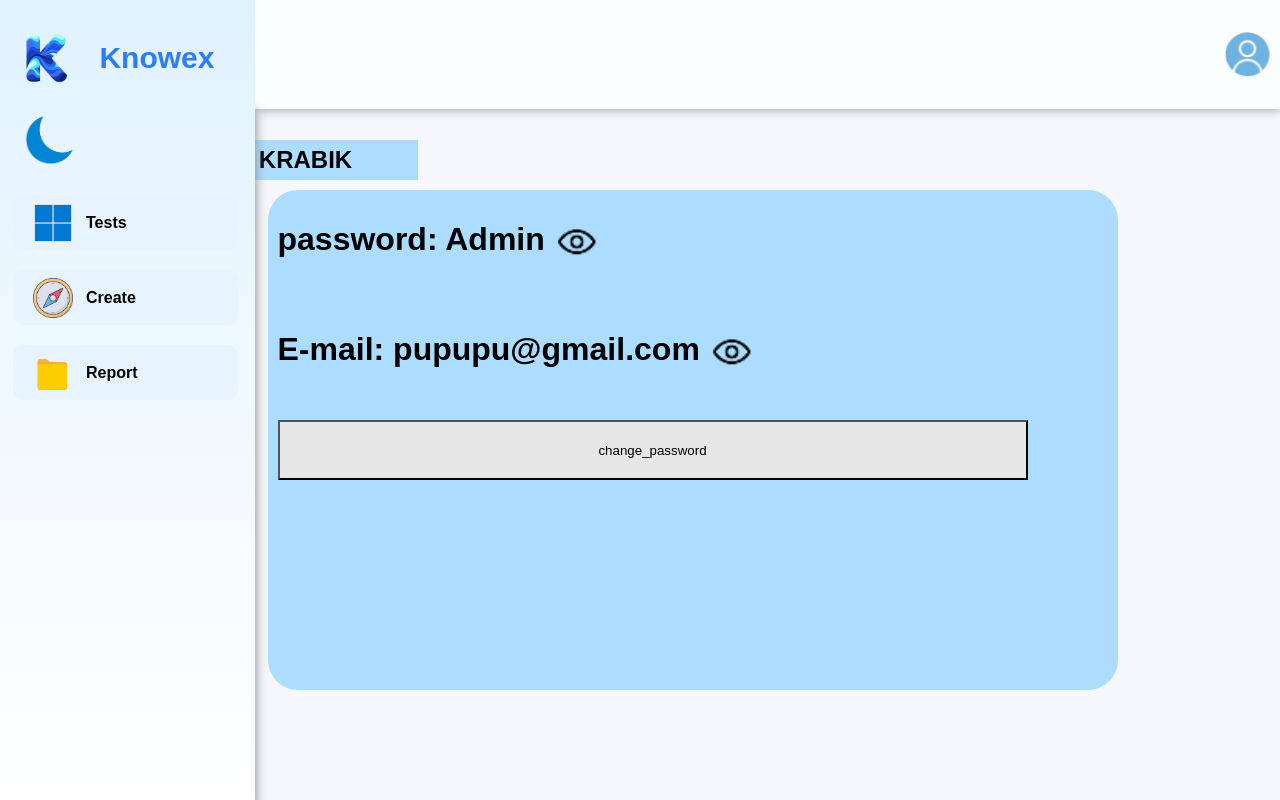
After one commit to IllyaEpik/knowex, a Python web app: template user_app/templates/profile.html in a window 1280 px wide. The commit adds this page. Run offline with Jinja, Linux system fonts and the light colour scheme; the template is opened without the code that fills it, so the values that code supplies are empty.

Commit message:
Create profile

```diff
--- a/project/settings.py
+++ b/project/settings.py
@@ -4,10 +4,9 @@ import os
 
 project = flask.Flask(
     import_name="project",
-    instance_path= os.path.abspath(__file__ + "/.."),
     template_folder="templates"
 )
 
-project.config['SQLALCHEMY_DATABASE_URI'] = "sqlite:///instance/data.db"
+project.config['SQLALCHEMY_DATABASE_URI'] = "sqlite:///data.db"
 DATABASE  = flask_sqlalchemy.SQLAlchemy(app=project)
 MIGRATE = flask_migrate.Migrate(app=project , db= DATABASE)
--- a/project/urls.py
+++ b/project/urls.py
@@ -8,9 +8,11 @@ main_app.main.add_url_rule(rule="/", view_func=main_app.views.render_main)
 create_app.create.add_url_rule(rule="/create", view_func=create_app.views.render_create)
 report_app.report.add_url_rule(rule="/report", view_func=report_app.views.render_report)
 user_app.user.add_url_rule(rule="/user", view_func=user_app.views.render_user, methods = ['get', 'post'])
+user_app.user.add_url_rule(rule="/profile", view_func=user_app.views.render_profile_page)
 
 
 project.register_blueprint(blueprint=main_app.app.main)
 project.register_blueprint(blueprint=create_app.app.create)
 project.register_blueprint(blueprint=report_app.app.report)
 project.register_blueprint(blueprint=user_app.app.user)
+project.register_blueprint(blueprint=user_app.app.profile)
--- /dev/null
+++ b/user_app/static/css/profile.css
@@ -0,0 +1,67 @@
+.top_container{
+    position: fixed;
+    left: 105px;
+    top: 110px;
+    display: flex;
+    justify-content: row;
+    align-items: center;
+    height: 100px;
+    width: 500px;
+}
+
+.top_container img{
+    margin-right: 15px;
+}
+
+.top_container div{
+    background-color: #ACDDFF;
+    font-size: 12px;
+    width: 225px;
+    height: 40px;
+    display: flex;
+    justify-content: center;
+    align-items: center;
+}
+/* --------------------------------------------------------------------- */
+
+.profile_page{
+    background-color: #ACDDFF;
+    width: 850px;
+    height: 500px;
+    position: fixed;
+    margin-top: 80px;
+    border-radius: 30px;
+    display: flex;
+    align-items: flex-start;
+    flex-direction: column;
+    gap: 30px;
+}
+
+.user_info{
+    margin: 10px;
+    width: 850px;
+    height: 60px;
+    position: relative;
+    gap: 10px;
+    display: flex;
+    flex-direction: row;
+}
+
+.user_info #hide{
+    width: 45px;
+    height: 45px;
+    position: relative;
+    background-image: url("../images/hide_open.png");
+    background-size: cover;
+    background-position: center;
+    border: none;
+    background-color: transparent;
+    margin-top: 20px;
+}
+
+.user_info #change_password{
+    width: 750px;
+    height: 60px;
+    position: relative;
+    background-color: #e7e7e7;
+}
--- /dev/null
+++ b/user_app/static/js/profile.js
@@ -0,0 +1,24 @@
+document.addEventListener("DOMContentLoaded", () => {
+    const hideButtons = document.querySelectorAll("#hide");
+
+    hideButtons.forEach(button => {
+        button.addEventListener("click", () => {
+            const parent = button.closest(".user_info");
+            const textElement = parent.querySelector("h1");
+
+            if (textElement) {
+                if (textElement.dataset.originalText === undefined) {
+                    textElement.dataset.originalText = textElement.textContent;
+                }
+
+                if (textElement.textContent.includes("*")) {
+                    textElement.textContent = textElement.dataset.originalText;
+                    button.style.backgroundImage = 'url("user_app/static/images/hide_open.png")';
+                } else {
+                    textElement.textContent = "*".repeat(textElement.dataset.originalText.length);
+                    button.style.backgroundImage = 'url("user_app/static/images/hide_close.png")';
+                }
+            }
+        });
+    });
+});
--- /dev/null
+++ b/user_app/templates/profile.html
@@ -0,0 +1,37 @@
+{% extends 'base.html' %}
+
+{% block title %} User page {% endblock %}
+
+{% block head %}
+<link rel="stylesheet" href="{{ url_for('user.static', filename='css/profile.css') }}">
+{% endblock %}
+
+{% block content %}
+<div class="top_container">
+    <img src="{{ url_for('user.static', filename='images/user_photo.png') }}" alt="">
+    <div>
+        <h1 class="name_user">KRABIK</h1>
+    </div>
+</div>
+
+<div class="profile_page">
+    <div class="user_info">
+        <h1 class="password">password: Admin</h1>
+        <button id="hide"></button>
+    </div>
+    <div class="user_info">
+        <h1 class="email">E-mail: pupupu@gmail.com</h1>
+        <button id="hide"></button>
+    </div>
+    <div class="user_info">
+        <button id="change_password">change_password</button>
+    </div>
+    <!-- <div class="user_info">
+        <h1>Двохфаторна індефікація</h1>
+    </div> -->
+    <!-- <button class="exit">Exit account</button> -->
+</div>
+
+<script defer src="{{ url_for('user.static', filename = '/js/profile.js') }}"></script>
+
+{% endblock %}
--- a/user_app/templates/user.html
+++ b/user_app/templates/user.html
@@ -8,6 +8,7 @@
 
 {% block content %}
 <div class="user_page">
+    <a href="/profile" class="profile_photo_bt"></a>
     <h1 class="name_knowex">Knowex</h1>
     <div class = reg_log>
         <div class ="line_log select">
@@ -33,6 +34,7 @@
 
     <form method="post" class="form" id="reg" hidden>
         <div class="container">
+            <a href="/profile" class="profile_photo_bt"></a>
             <div class = "input">
                 <img src="{{ url_for('user.static', filename='images/name_img.png') }}" alt="">
                 <input type="text" name="nickname" id="nickname" placeholder="nickname" class="reg_nickname">
--- a/user_app/views.py
+++ b/user_app/views.py
@@ -50,3 +50,6 @@ def render_login_page():
                         code = False
 
     return flask.render_template("user.html")
+
+def render_profile_page():
+    return flask.render_template("profile.html")
```
Also changed, not shown: user_app/app.py (+8 -0 lines), user_app/static/css/user.css (+102 -2 lines), user_app/static/images/hide_close.png (added), user_app/static/images/hide_open.png (added), user_app/static/images/profile.png (added), user_app/static/images/user_photo.png (added), user_app/templates/personal.html (deleted).
